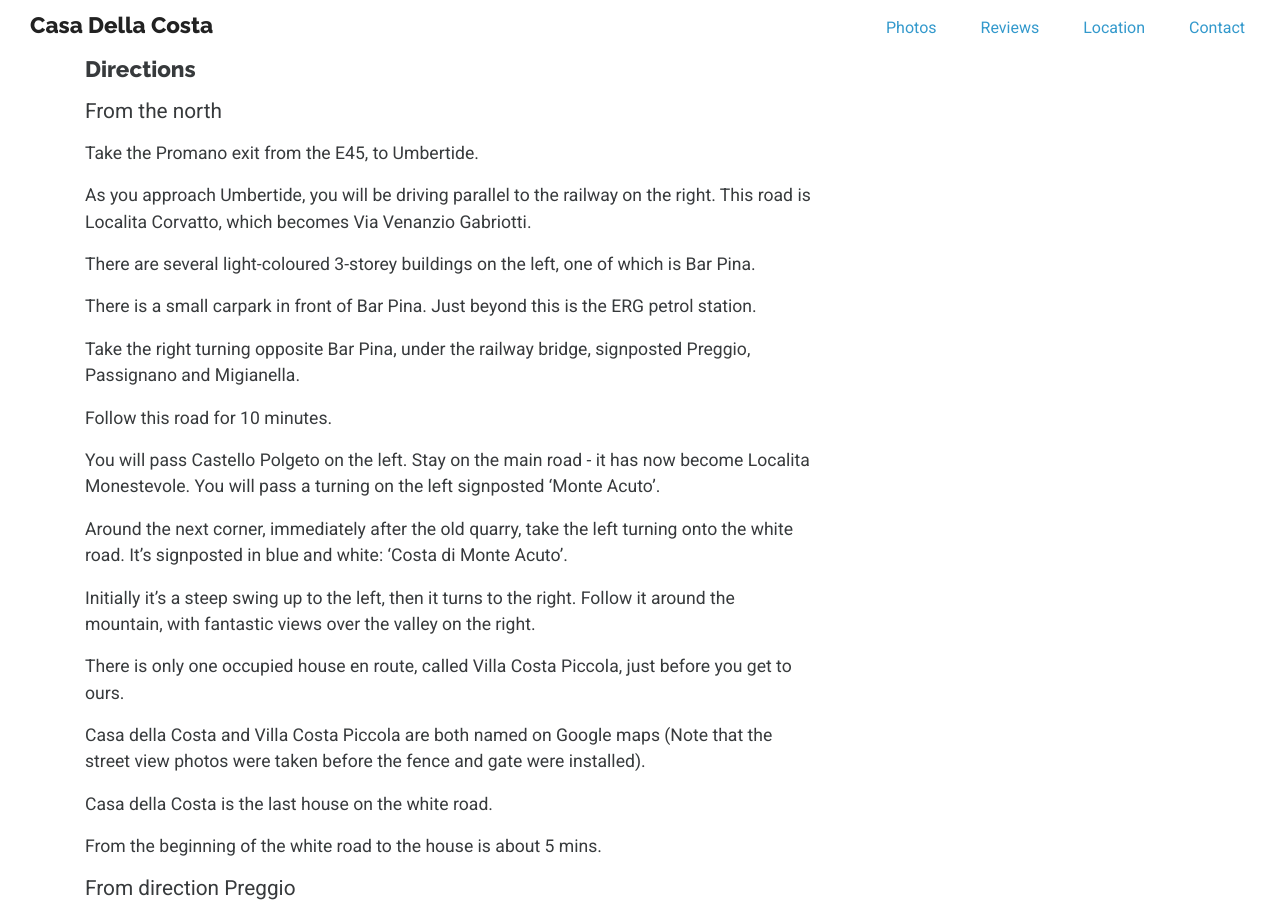
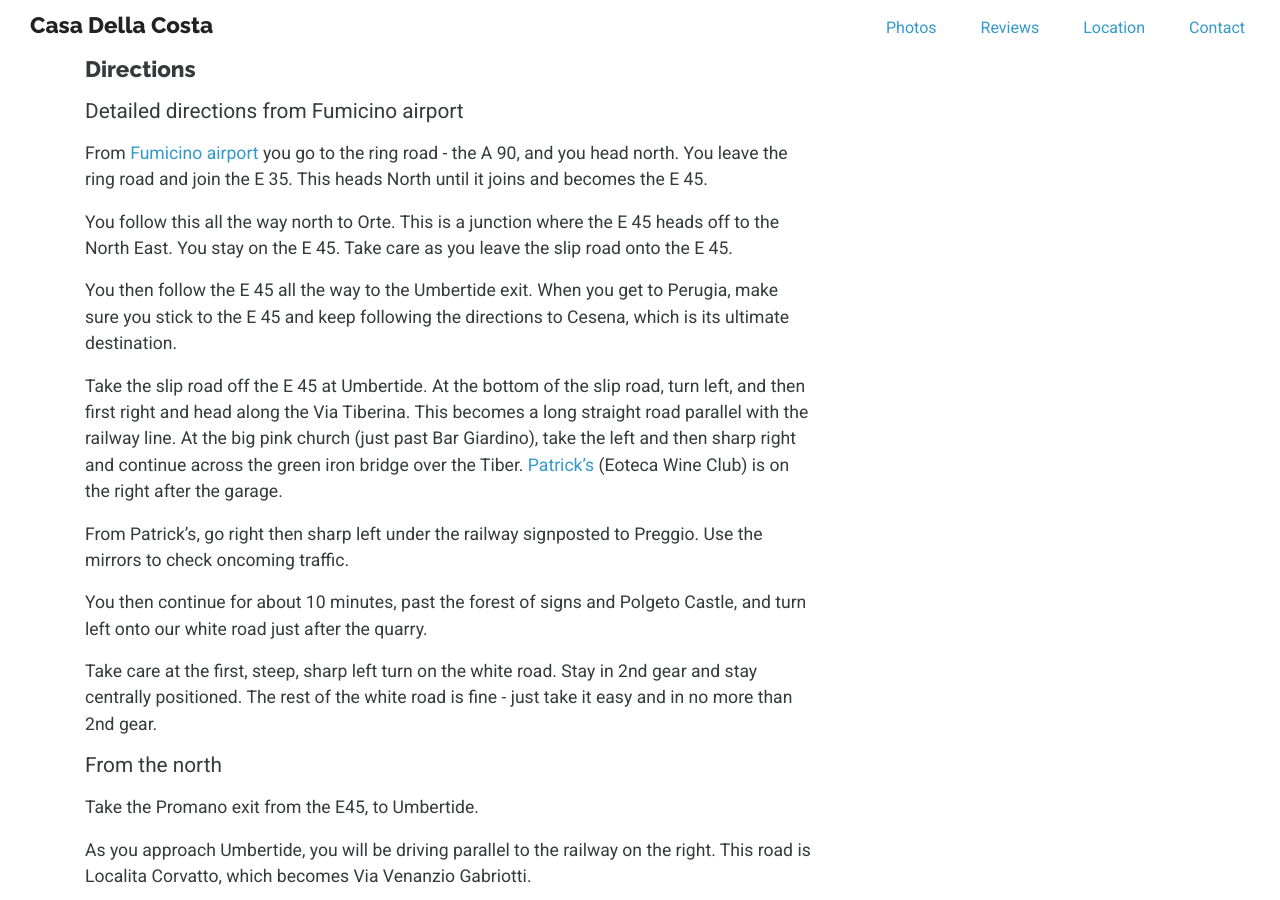
Before and after one commit to JamieRobertson/casa-della-costa, a Jekyll site: the page built from directions.html, in a window 1280 px wide and 900 px high. Built offline with Jekyll 4.4.1, drawn with Linux system fonts in a browser that asks for light colours; nearby versions of some CDN libraries.

Commit message:
Add detailed directions from Fiumicino airport

```diff
--- a/_includes/directions.md
+++ b/_includes/directions.md
@@ -1,4 +1,23 @@
 ## Directions
+
+### Detailed directions from Fumicino airport
+
+From [Fumicino airport](http://www.adr.it/web/aeroporti-di-roma-en-/pax-fco-fiumicino) you go to the ring road - the A 90, and you head north. You leave the ring road and join the E 35. This heads North until it joins and becomes the E 45.
+
+You follow this all the way north to Orte. This is a junction where the E 45 heads off to the North East. You stay on the E 45. Take care as you leave the slip road onto the E 45.
+
+You then follow the E 45 all the way to the Umbertide exit. When you get to Perugia, make sure you stick to the E 45 and keep following the directions to Cesena, which is its ultimate destination.
+
+Take the slip road off the E 45 at Umbertide. At the bottom of the slip road, turn left, and then first right and head along the Via Tiberina. This becomes a long straight road parallel with the railway line. At the big pink church (just past Bar Giardino), take the left and then sharp right and continue across the green iron bridge over the Tiber. [Patrick's](https://www.google.com/maps/d/viewer?mid=1eIDu39BgRzm24ZGbEP6lnZseLWE&hl=en_US&ll=43.305544999999995%2C12.32250799999997&z=17) (Eoteca Wine Club) is on the right after the garage.
+
+From Patrick's, go right then sharp left under the railway signposted to Preggio. Use the mirrors to check oncoming traffic.
+
+You then continue for about 10 minutes, past the forest of signs and Polgeto Castle, and turn left onto our white road just after the quarry.
+
+Take care at the first, steep, sharp left turn on the white road. Stay in 2nd gear and stay centrally positioned. The rest of the white road is fine - just take it easy and in no more than 2nd gear.
+
+<!--The gate code is 1986. Followed by pressing the left pointing arrow.-->
+
 
 ### From the north
 
@@ -28,6 +47,7 @@ Casa della Costa is the last house on the white road.
 
 From the beginning of the white road to the house is about 5 mins.
 
+
 ### From direction Preggio
 
 Follow the SP142 towards Umbertide, passing La Cantina on the left, then just after 'Tribewanted' at Monestevole you will see the white road on your right, signposted 'Costa di Monte Acuto'.
```
